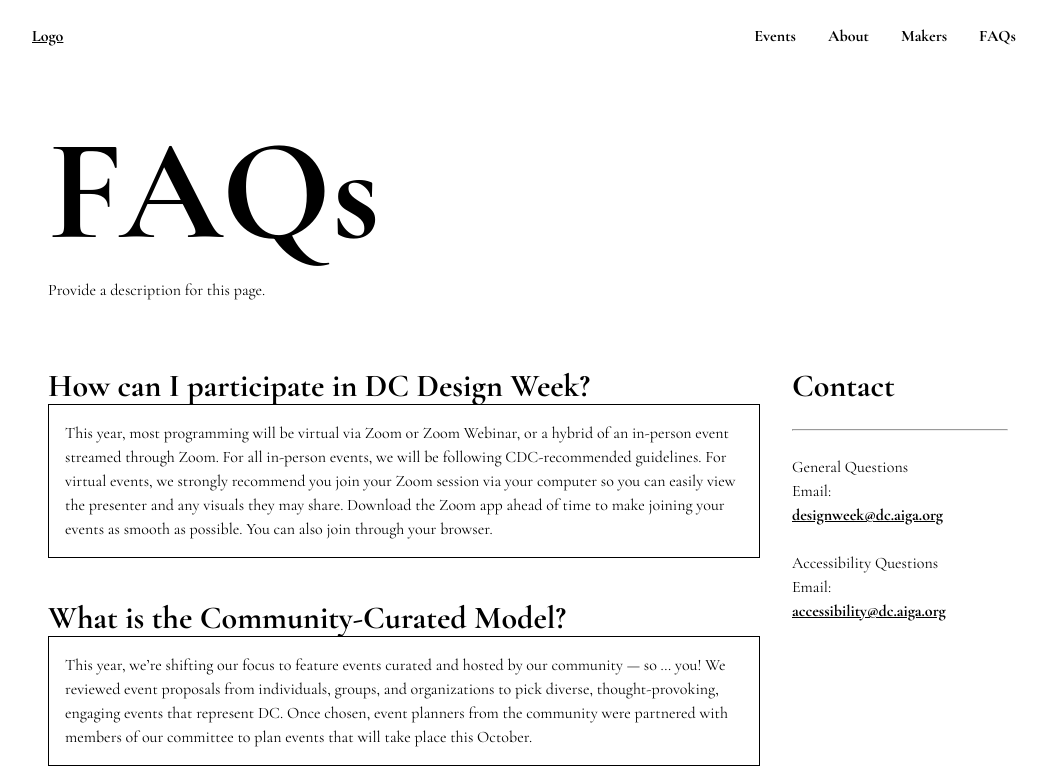
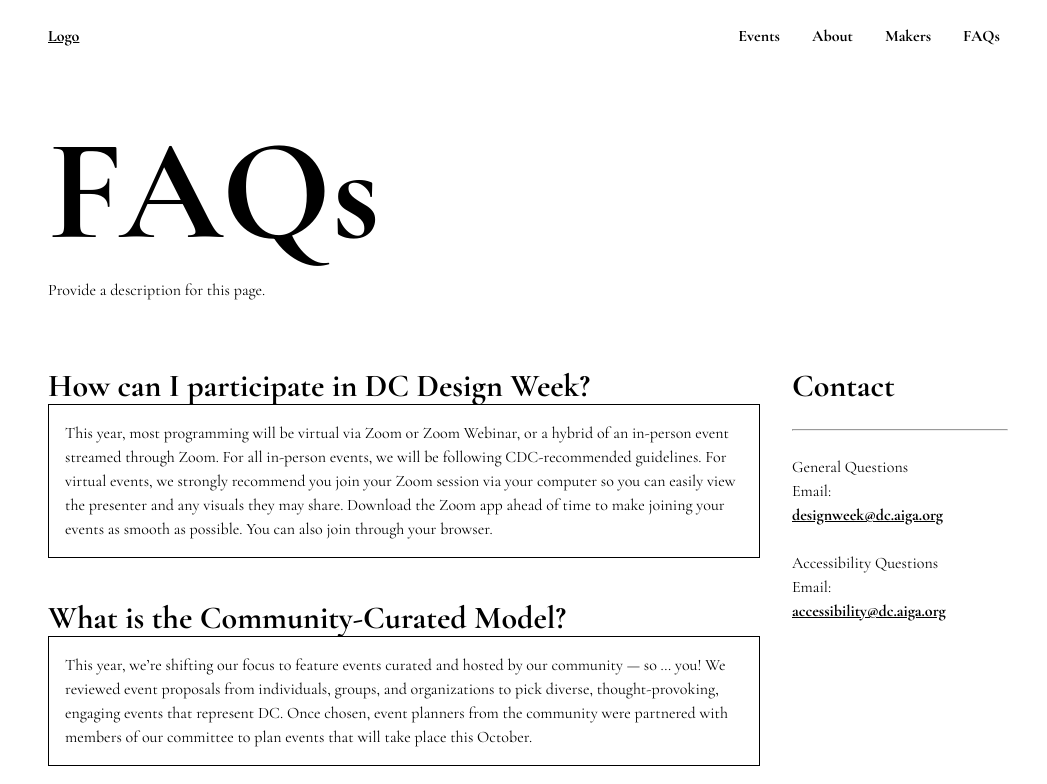
Before and after one commit to AIGAdc/dcdesignweek.org-11ty, an Eleventy site: page source/faqs.md in a window 1536 px wide. Shown: the top 784 px of the page, without its empty margins (240-1287 px from the left). Built offline with nearby package versions, Linux system fonts and the light colour scheme; Eleventy itself is replaced by a stand-in of ours; files that its build step writes are made by us from their sources; a web font is replaced by a local one.

Commit message:
update responsiveness of header, faqs sidebar

```diff
--- a/source/static/styles/block/_header.scss
+++ b/source/static/styles/block/_header.scss
@@ -1,4 +1,5 @@
 .mambo-header {
+	background-color: var(--white);
 	display: flex;
 	flex-direction: column;
 	gap: var(--space-16);
@@ -61,6 +62,12 @@
 }
 
 @media screen and (min-width: 1366px) {
+	.mambo-header {
+		position: sticky;
+		top: 0;
+		padding: var(--space-16) var(--space-32);
+	}
+
 	.mambo-header svg {
 		max-width: 200px;
 	}
--- a/source/static/styles/pages/_faqs.scss
+++ b/source/static/styles/pages/_faqs.scss
@@ -33,7 +33,7 @@
 
 .faq-contact {
 	position: sticky;
-	top: 144px;
+	top: 88px;
 }
 
 .faq-contact li {
```
Also changed, not shown: source/_includes/partials/app.css, 1 other file.
